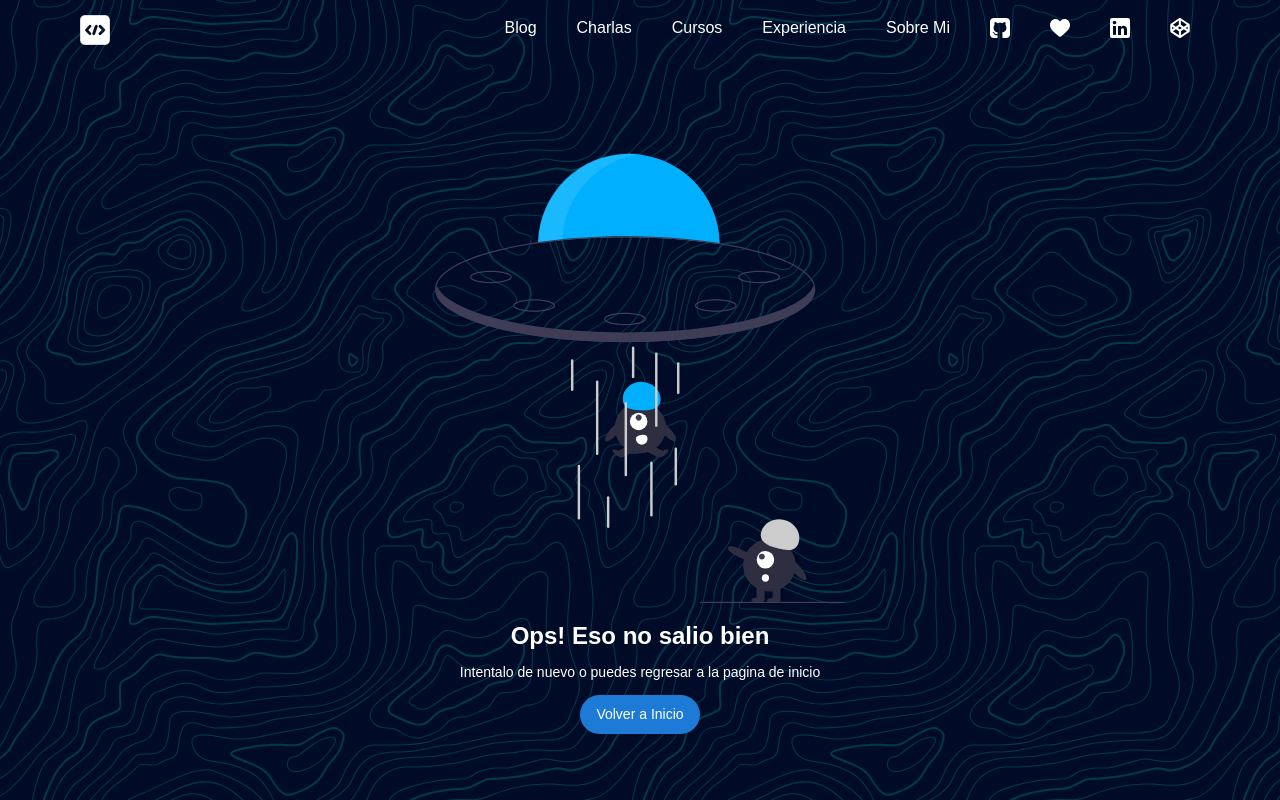
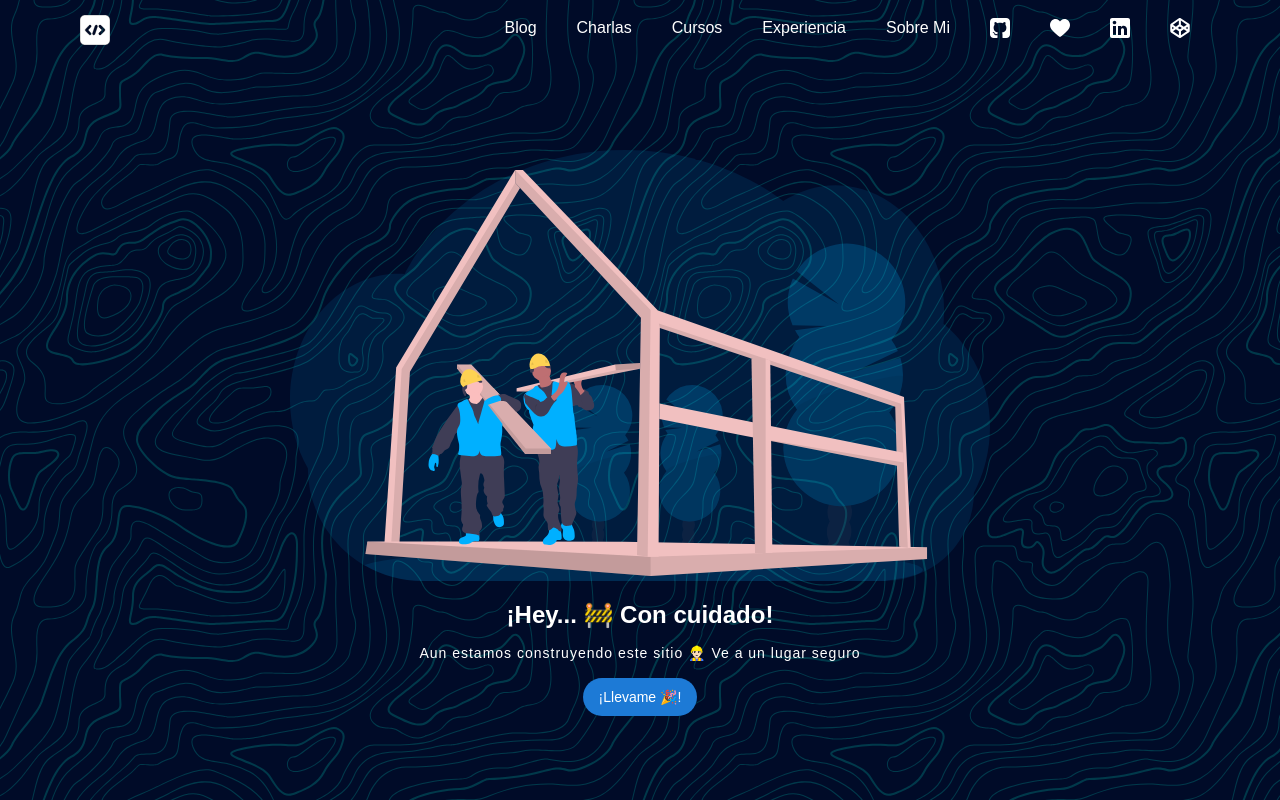
Before and after one commit to ElvisGmz/SuperFolio, a React (Create React App) app: page /Cursos in a window 1280 px wide. Built offline with nearby package versions, Linux system fonts and the light colour scheme.

Commit message:
ghost 404

```diff
--- /dev/null
+++ b/src/Components/Construct.js
@@ -0,0 +1,76 @@
+import React, { PureComponent } from "react";
+import styled from "styled-components";
+import { Link } from "react-router-dom";
+import build from '../assets/build.svg'
+
+export default class Construct extends PureComponent {
+  render() {
+    return (
+      <NotFound>
+        <Icon src={build} />
+        <SubHeader>¡Hey... 🚧 Con cuidado!</SubHeader>
+        <Parrafo>Aun estamos construyendo este sitio 👷🏻‍♂️ Ve a un lugar seguro</Parrafo>
+        <Link
+          style={{ textDecoration: "none" }}
+          classNameName="btnNotFound"
+          to="/"
+        >
+          <Button>¡Llevame 🎉!</Button>
+        </Link>
+      </NotFound>
+    );
+  }
+}
+
+const NotFound = styled.div`
+  width: 100%;
+  margin: 0;
+  display: flex;
+  flex-flow: column nowrap;
+  align-items: center;
+  justify-content: center;
+  min-height: calc(100vh - 76px);
+  box-sizing: border-box;
+`;
+
+const Icon = styled.img`
+  width: 100%;
+  max-width: 700px;
+  max-height: calc(100vh - 300px);
+`
+
+const SubHeader = styled.h2`
+  text-align: center;
+  margin-bottom: 0;
+  margin-left: 15px;
+  margin-right: 15px;
+`;
+
+const Parrafo = styled.p`
+  text-align: center;
+  font-size: 14px;
+  line-height: 20px;
+  letter-spacing: 1px;
+  margin-left: 15px;
+  margin-right: 15px;
+  margin-bottom: 25px;
+`;
+
+const Button = styled.span`
+  text-decoration: none;
+  font-size: 14px;
+  padding: 0.7rem 1rem;
+  color: #fff;
+  background-color: rgb(29, 122, 214);
+  border: 0;
+  border-radius: 25px;
+  -webkit-border-radius: 25px;
+  -moz-border-radius: 25px;
+  -ms-border-radius: 25px;
+  -o-border-radius: 25px;
+  cursor: pointer;
+
+  &:hover {
+    background-color: dodgerblue;
+  }
+`;
--- a/src/Components/Home.js
+++ b/src/Components/Home.js
@@ -1,10 +1,8 @@
 import React from "react";
 import styled from "styled-components";
 import photo from "../assets/profile.webp";
-import musicLogo from "../assets/spotify.svg";
 import useDescription from "../hooks/useDescription";
 import useTitle from "../hooks/useTitle";
-import PlayList from "./PlayList";
 
 const Row = styled.div`
   position: relative;
@@ -128,19 +126,6 @@ function Home() {
           </MeDescription>
         </Column>
       </Row>
-
-      <Row>
-        <Column>
-          <PlayList />
-        </Column>
-        <Column>
-          <img
-            style={{ maxWidth: "250px", margin: "auto" }}
-            src={musicLogo}
-            alt=""
-          />
-        </Column>
-      </Row>
     </>
   );
 }
--- a/src/Components/NotFound.js
+++ b/src/Components/NotFound.js
@@ -1,7 +1,6 @@
 import React, { PureComponent } from "react";
 import styled from "styled-components";
 import { Link } from "react-router-dom";
-import notFoundImg from "../assets/404.svg";
 
 const NotFound = styled.div`
   width: 100%;
@@ -11,14 +10,7 @@ const NotFound = styled.div`
   align-items: center;
   justify-content: center;
   min-height: calc(100vh - 76px);
-`;
-
-const Icon = styled.img`
-  width: 100%;
-  max-width: 80vw;
-  min-height: 200px;
-  margin-top: 20px;
-  max-height: calc(100vh - 350px);
+  box-sizing: border-box;
 `;
 
 const SubHeader = styled.h2`
@@ -31,6 +23,8 @@ const SubHeader = styled.h2`
 const Parrafo = styled.p`
   text-align: center;
   font-size: 14px;
+  line-height: 20px;
+  letter-spacing: 1px;
   margin-left: 15px;
   margin-right: 15px;
   margin-bottom: 25px;
@@ -55,17 +49,201 @@ const Button = styled.span`
   }
 `;
 
+const Fantasma = styled.div`
+  * {
+    box-sizing: border-box;
+  }
+
+  #gorro {
+    position: absolute;
+    max-width: 200px;
+    left: -30px;
+    top: -85px;
+  }
+
+  .spooky {
+    position: relative;
+    background-color: #fff;
+    border-top-left-radius: 90px;
+    border-top-right-radius: 90px;
+    height: 220px;
+    width: 180px;
+    margin: auto;
+    animation: flotar 2s infinite;
+    -webkit-animation: flotar 2s infinite;
+  }
+
+  .spooky::before,
+  .spooky::after {
+    position: absolute;
+    display: inline-block;
+    content: "";
+    background-color: #fff;
+    width: 40px;
+    height: 40px;
+    top: 130px;
+    border-radius: 50%;
+    -webkit-border-radius: 50%;
+    -moz-border-radius: 50%;
+    -ms-border-radius: 50%;
+    -o-border-radius: 50%;
+    animation: flotar 0.2s infinite;
+    -webkit-animation: flotar 0.2s infinite;
+  }
+
+  .spooky::before {
+    left: -20px;
+  }
+
+  .spooky::after {
+    right: -20px;
+  }
+
+  .eyes {
+    display: flex;
+    justify-content: space-between;
+    align-items: flex-end;
+    margin: auto;
+    width: 100px;
+    height: 110px;
+  }
+
+  .eyes * {
+    background-color: #252c49;
+    height: 35px;
+    width: 35px;
+    border-radius: 50%;
+    -webkit-border-radius: 50%;
+    -moz-border-radius: 50%;
+    -ms-border-radius: 50%;
+    -o-border-radius: 50%;
+  }
+
+  .smoth {
+    background-color: #252c49;
+    width: 70px;
+    height: 40px;
+    margin: auto;
+    margin-top: 15px;
+    border-bottom-left-radius: 35px;
+    border-bottom-right-radius: 35px;
+  }
+
+  .smoth::after {
+    content: "";
+    background-color: #fff;
+    height: 10px;
+    width: 10px;
+    position: absolute;
+    margin-top: -1px;
+    margin-left: 15px;
+  }
+
+  .feets {
+    display: flex;
+    position: absolute;
+    bottom: -20px;
+  }
+
+  .feets * {
+    background-color: #fff;
+    width: 36px;
+    height: 36px;
+    border-radius: 50%;
+    -webkit-border-radius: 50%;
+    -moz-border-radius: 50%;
+    -ms-border-radius: 50%;
+    -o-border-radius: 50%;
+  }
+
+  .sombra {
+    margin-top: 60px;
+    background-color: #252c49bf;
+    width: 200px;
+    height: 40px;
+    border-radius: 50%;
+    -webkit-border-radius: 50%;
+    -moz-border-radius: 50%;
+    -ms-border-radius: 50%;
+    -o-border-radius: 50%;
+    animation: sombra 2s infinite;
+    -webkit-animation: sombra 2s infinite;
+  }
+
+  @keyframes flotar {
+    0%,
+    100% {
+      transform: translateY(-10px);
+      -webkit-transform: translateY(-10px);
+      -moz-transform: translateY(-10px);
+      -ms-transform: translateY(-10px);
+      -o-transform: translateY(-10px);
+    }
+
+    50% {
+      transform: translateY(10px);
+      -webkit-transform: translateY(10px);
+      -moz-transform: translateY(10px);
+      -ms-transform: translateY(10px);
+      -o-transform: translateY(10px);
+    }
+  }
+
+  @keyframes sombra {
+    0%,
+    100% {
+      transform: scale(0.8);
+      -webkit-transform: scale(0.8);
+      -moz-transform: scale(0.8);
+      -ms-transform: scale(0.8);
+      -o-transform: scale(0.8);
+    }
+
+    50% {
+      transform: scale(1);
+      -webkit-transform: scale(1);
+      -moz-transform: scale(1);
+      -ms-transform: scale(1);
+      -o-transform: scale(1);
+    }
+  }
+`;
+
 export default class Home extends PureComponent {
   render() {
     return (
       <NotFound>
-        <Icon src={notFoundImg} alt="Icon 404" />
-        <SubHeader>Ops! Eso no salio bien</SubHeader>
-        <Parrafo>
-          Intentalo de nuevo o puedes regresar a la pagina de inicio
-        </Parrafo>
-        <Link style={{ textDecoration: "none" }} className="btnNotFound" to="/">
-          <Button>Volver a Inicio</Button>
+        <Fantasma>
+          <div class="spooky">
+            <img
+              id="gorro"
+              src="https://2.bp.blogspot.com/-rOphqQzWDxk/WfZNDzxSX6I/AAAAAAAAVng/YypjcvoNNlElUQ7SPicMtri6WqMEBlKcwCLcBGAs/s1600/imagenes%2Bde%2Bgorras%2Bde%2Bpapa%2Bnoel%2Bpara%2Bnavidad.png"
+              alt=""
+            />
+            <div className="eyes">
+              <div></div>
+              <div></div>
+            </div>
+            <div className="smoth"></div>
+            <div className="feets">
+              <div></div>
+              <div></div>
+              <div></div>
+              <div></div>
+              <div></div>
+            </div>
+          </div>
+          <div className="sombra"></div>
+        </Fantasma>
+
+        <SubHeader>¡Ay... 👻 Me asustaste!</SubHeader>
+        <Parrafo>¿Tambien te has perdido? Regresemos juntos</Parrafo>
+        <Link
+          style={{ textDecoration: "none" }}
+          classNameName="btnNotFound"
+          to="/"
+        >
+          <Button>¡Vamos 😊!</Button>
         </Link>
       </NotFound>
     );
--- a/src/Components/PlayList.js
+++ /dev/null
@@ -1,17 +0,0 @@
-import React from "react";
-import Iframe from "react-iframe";
-
-export default function PlayList() {
-  return (
-    <>
-      <h2>My ❤ PlayList</h2>
-      <Iframe
-        url="https://open.spotify.com/embed/playlist/37i9dQZF1E4mAtMnuGyaXu"
-        height="550"
-        width="100%"
-        allow="encrypted-media"
-        frameBorder="0"
-      />
-    </>
-  );
-}
```
Also changed, not shown: src/App.js, src/assets/build.svg (added), src/assets/spotify.svg (deleted).
